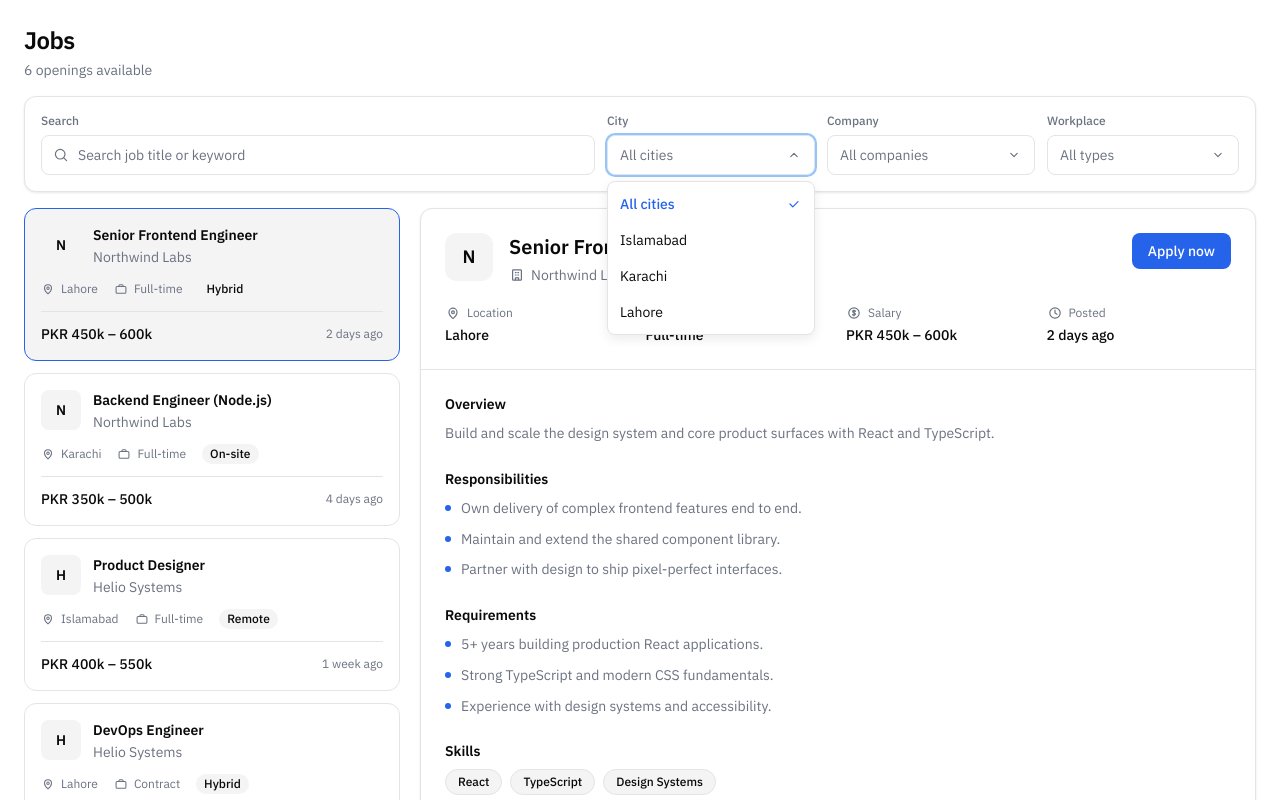
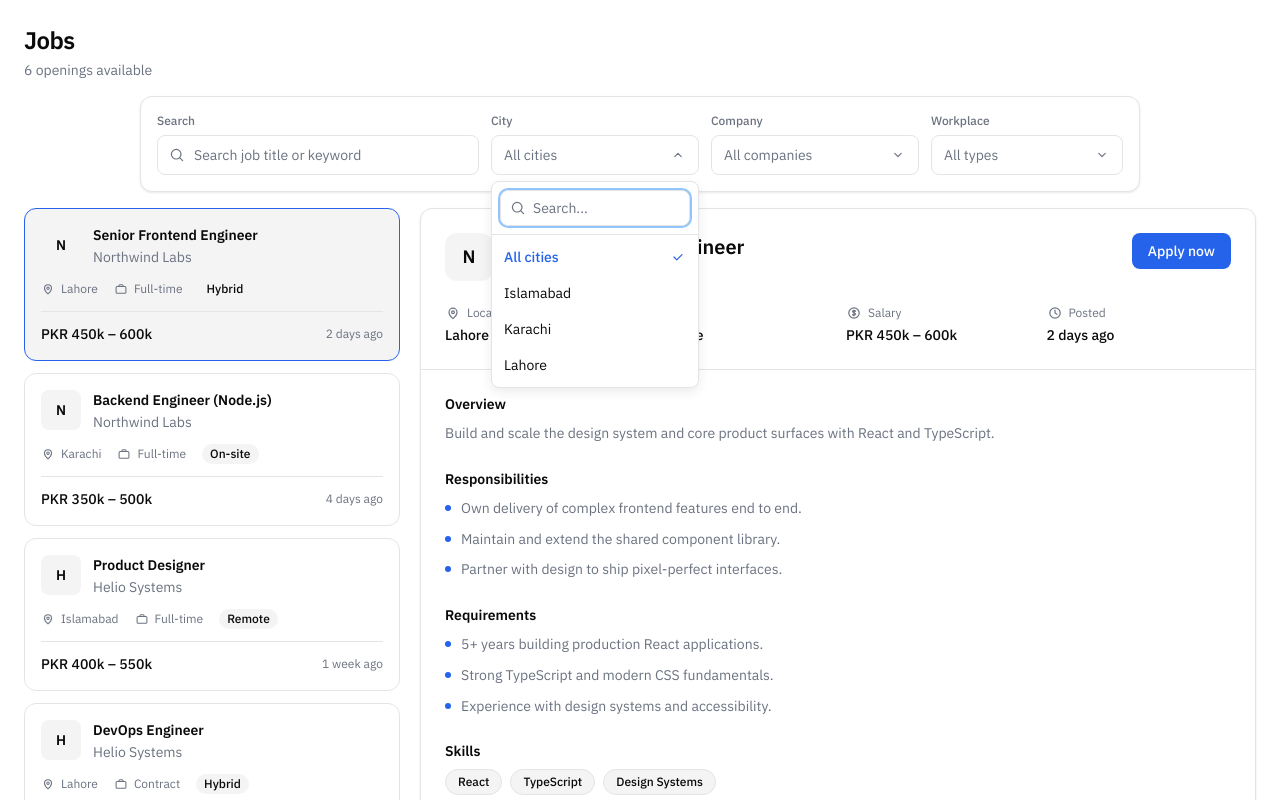
Before and after one commit to mubashirhussan/tech-radar, a Next.js app: page / in a window 1280 px wide. Both pictures are taken after a click on the button "All cities". Shown: the top 800 px of the page. Built offline with nearby package versions, Linux system fonts and the light colour scheme.

Commit message:
update filters

```diff
--- a/src/app/page.js
+++ b/src/app/page.js
@@ -57,6 +57,7 @@ export default function Home() {
         </p>
       </header>
 
+      <div className="mx-auto w-full max-w-[1000px]">
         <JobsFilterBar
           search={search}
           city={city}
@@ -71,6 +72,7 @@ export default function Home() {
           onWorkplaceChange={setWorkplace}
           onReset={resetFilters}
         />
+      </div>
 
       <div className="grid min-h-0 flex-1 grid-cols-1 gap-4 lg:grid-cols-[380px_1fr]">
         <div className="min-h-0 overflow-y-auto lg:pr-1">
--- a/src/components/Dropdown.jsx
+++ b/src/components/Dropdown.jsx
@@ -1,10 +1,20 @@
 "use client";
 
-import { useEffect, useRef, useState } from "react";
+import { useEffect, useMemo, useRef, useState } from "react";
+import { SearchIcon } from "./icons";
 
-export default function Dropdown({ label, placeholder, value, options, onChange }) {
+export default function Dropdown({
+  label,
+  placeholder,
+  value,
+  options,
+  onChange,
+  searchable = false,
+}) {
   const [open, setOpen] = useState(false);
+  const [query, setQuery] = useState("");
   const containerRef = useRef(null);
+  const searchRef = useRef(null);
 
   useEffect(() => {
     function handlePointerDown(event) {
@@ -15,6 +25,23 @@ export default function Dropdown({ label, placeholder, value, options, onChange
     document.addEventListener("pointerdown", handlePointerDown);
     return () => document.removeEventListener("pointerdown", handlePointerDown);
   }, []);
+
+  useEffect(() => {
+    if (open && searchable) {
+      searchRef.current?.focus();
+    }
+    if (!open) {
+      setQuery("");
+    }
+  }, [open, searchable]);
+
+  const visibleOptions = useMemo(() => {
+    if (!searchable || !query.trim()) {
+      return options;
+    }
+    const term = query.trim().toLowerCase();
+    return options.filter((option) => option.toLowerCase().includes(term));
+  }, [options, query, searchable]);
 
   function select(next) {
     onChange(next);
@@ -41,14 +68,30 @@ export default function Dropdown({ label, placeholder, value, options, onChange
       </button>
 
       {open ? (
-        <ul
-          role="listbox"
-          className="absolute z-20 mt-1.5 max-h-64 w-full overflow-auto rounded-md border border-border bg-background py-1 shadow-popover"
-        >
+        <div className="absolute z-20 mt-1.5 w-full overflow-hidden rounded-md border border-border bg-background shadow-popover">
+          {searchable ? (
+            <div className="border-b border-border p-2">
+              <span className="relative block">
+                <span className="pointer-events-none absolute inset-y-0 left-2.5 flex items-center text-muted">
+                  <SearchIcon className="size-4" />
+                </span>
+                <input
+                  ref={searchRef}
+                  type="text"
+                  value={query}
+                  onChange={(event) => setQuery(event.target.value)}
+                  placeholder="Search..."
+                  className="h-9 w-full rounded-md border border-border bg-background pl-8 pr-3 text-sm text-foreground placeholder:text-muted focus:outline-none focus:ring-2 focus:ring-ring"
+                />
+              </span>
+            </div>
+          ) : null}
+
+          <ul role="listbox" className="max-h-64 overflow-auto py-1">
             <Option selected={!value} onClick={() => select("")}>
               {placeholder}
             </Option>
-          {options.map((option) => (
+            {visibleOptions.map((option) => (
               <Option
                 key={option}
                 selected={option === value}
@@ -57,7 +100,11 @@ export default function Dropdown({ label, placeholder, value, options, onChange
                 {option}
               </Option>
             ))}
+            {visibleOptions.length === 0 ? (
+              <li className="px-3 py-2 text-sm text-muted">No matches</li>
+            ) : null}
           </ul>
+        </div>
       ) : null}
     </div>
   );
--- a/src/components/JobDetails.jsx
+++ b/src/components/JobDetails.jsx
@@ -35,12 +35,14 @@ export default function JobDetails({ job }) {
               {job.company}
             </p>
           </div>
-          <button
-            type="button"
+          <a
+            href={job.applyUrl}
+            target="_blank"
+            rel="noopener noreferrer"
             className="shrink-0 rounded-md bg-primary px-4 py-2 text-sm font-medium text-primary-foreground transition-colors hover:opacity-90 focus:outline-none focus:ring-2 focus:ring-ring"
           >
             Apply now
-          </button>
+          </a>
         </div>
 
         <dl className="mt-5 grid grid-cols-2 gap-4 sm:grid-cols-4">
--- a/src/components/JobsFilterBar.jsx
+++ b/src/components/JobsFilterBar.jsx
@@ -45,6 +45,7 @@ export default function JobsFilterBar({
             value={city}
             options={cities}
             onChange={onCityChange}
+            searchable
           />
         </div>
 
@@ -55,6 +56,7 @@ export default function JobsFilterBar({
             value={company}
             options={companies}
             onChange={onCompanyChange}
+            searchable
           />
         </div>
 
```
Also changed, not shown: src/lib/jobs.js. Lines whose indentation alone changed are shown as unchanged.
